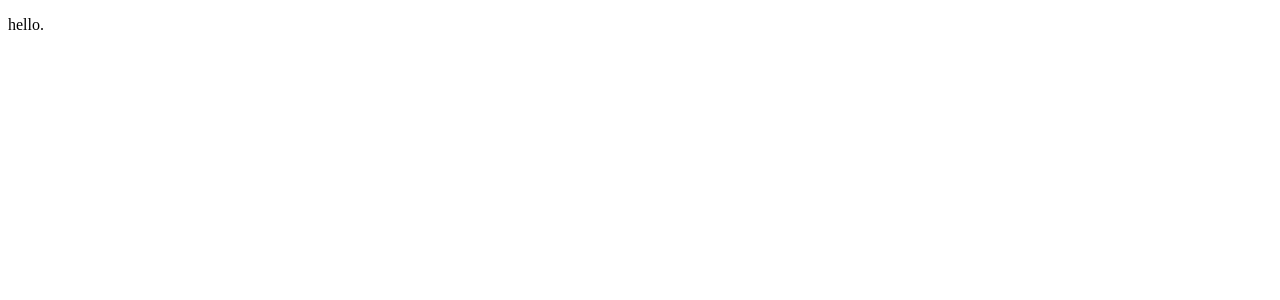
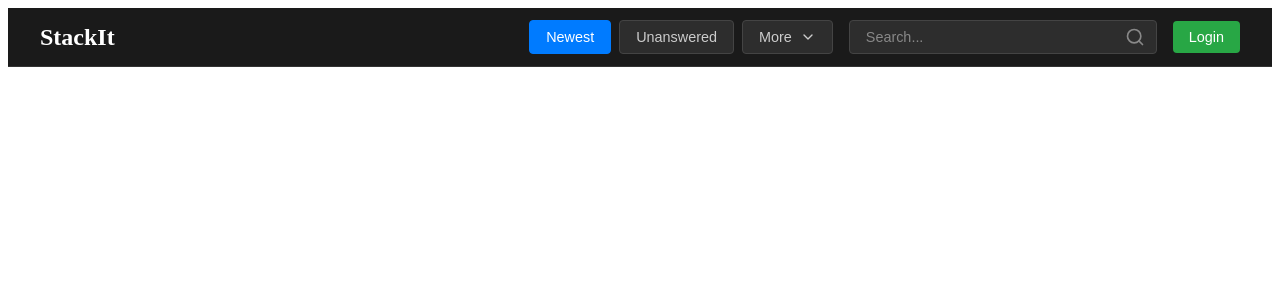
Before and after one commit to YagnaSuthar/StackIt, a React (Vite) app in the folder frontend/stacjit/: page / in a window 1280 px wide. Shown: the top 300 px of the page. Built offline with nearby package versions, Linux system fonts and the light colour scheme.

Commit message:
Front-end

```diff
--- a/frontend/stacjit/package.json
+++ b/frontend/stacjit/package.json
@@ -10,6 +10,7 @@
     "preview": "vite preview"
   },
   "dependencies": {
+    "lucide-react": "^0.525.0",
     "react": "^19.1.0",
     "react-dom": "^19.1.0"
   },
--- a/frontend/stacjit/src/App.jsx
+++ b/frontend/stacjit/src/App.jsx
@@ -1,14 +1,13 @@
 
 import React, { useState } from 'react'
+import Navbar from './Components/Navbar.jsx'
 
 function App() {
   const [count, setCount] = useState(0)
 
   return (
     <>
-    <p>
-      hello.
-    </p>
+      <Navbar />
     </>
   )
 }
--- a/frontend/stacjit/src/Components/Navbar.jsx
+++ b/frontend/stacjit/src/Components/Navbar.jsx
@@ -1,6 +1,6 @@
 import React, { useState } from 'react';
 import { Search, ChevronDown } from 'lucide-react';
-import '../../CSS/components/Navbar.css';
+import '../CSS/components/Navbar.css';
 
 const Navbar = ({ loggedIn = false }) => {
   const [showMoreDropdown, setShowMoreDropdown] = useState(false);
```
Also changed, not shown: 1 other file (tests, documents, lock files or other folders).
